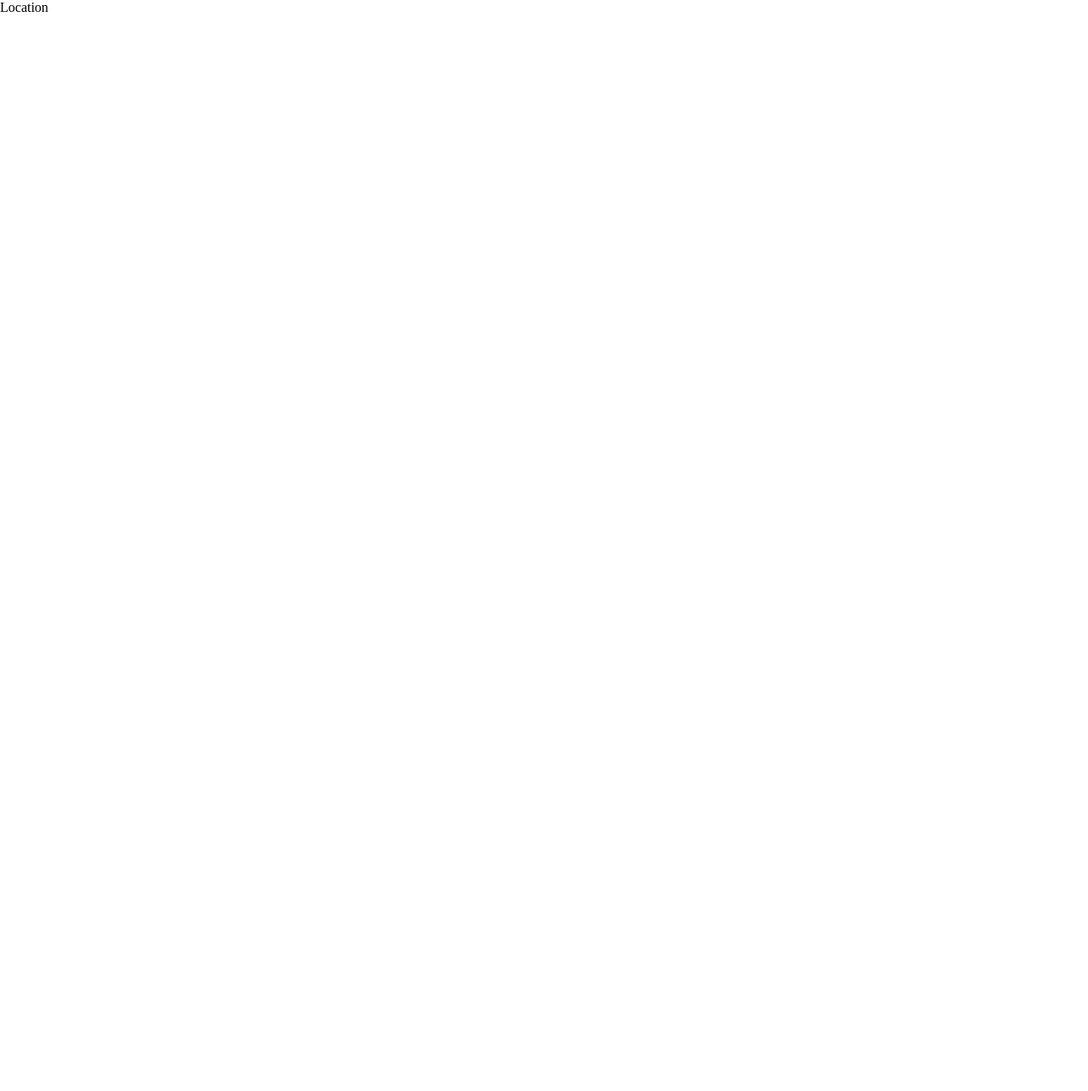
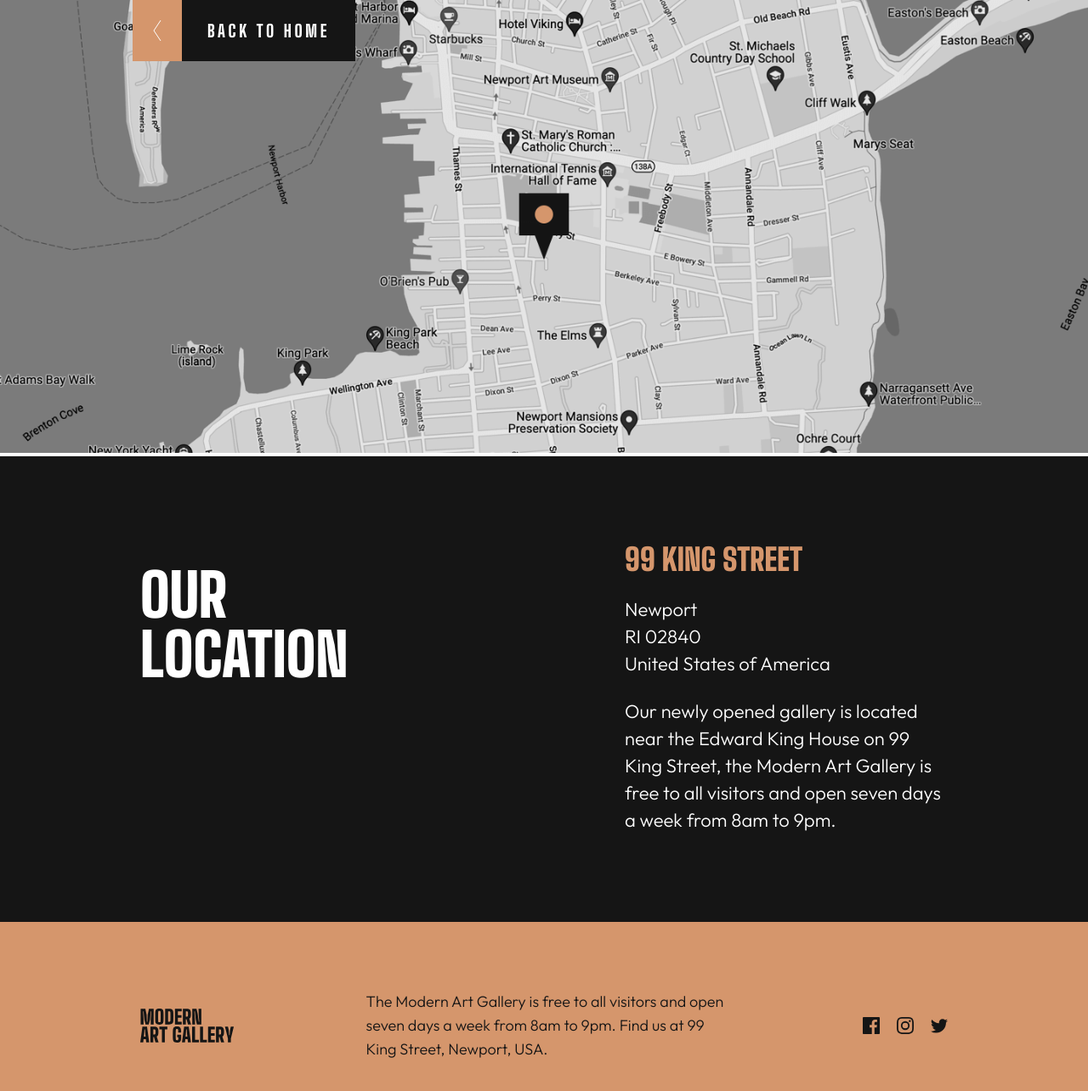
Before and after one commit to caarlosdamian/art-gallery, a React (Vite) app: page /location in a window 1280 px wide. Shown: the top 1284 px of the page at 85% size. Before the commit the page ends 800 px from the top, so only its background shows below. Built offline with nearby package versions, Linux system fonts and the light colour scheme.

Commit message:
finish desktop application

```diff
--- a/src/components/Button/Button.scss
+++ b/src/components/Button/Button.scss
@@ -3,6 +3,11 @@
   cursor: pointer;
   z-index: 1;
   text-decoration: none;
+
+  &.absolute{
+    position: absolute;
+    left: 156px;
+  }
 
   .button__container-button {
     background: #d5966c;
--- a/src/components/Button/Button.tsx
+++ b/src/components/Button/Button.tsx
@@ -2,10 +2,13 @@ import React from "react";
 import ArrowRight from "../../assets/icon-arrow-right.svg";
 import ArrowLeft from "../../assets/icon-arrow-left.svg";
 import "./Button.scss";
-import { Link } from "react-router-dom";
+import { Link, useLocation } from "react-router-dom";
 
 export const Button = () => {
+  const { pathname } = useLocation();
   return (
+    <>
+      {pathname !== "/location" ? (
         <Link className="button__container" to="/location">
           <button className="button__container-input">OUR LOCATION</button>
           <img
@@ -14,5 +17,17 @@ export const Button = () => {
             alt="ArrowRight"
           />
         </Link>
+      ) : (
+        <Link className="button__container absolute" to="/">
+          <img
+            className="button__container-button"
+            src={ArrowLeft}
+            alt="ArrowLeft"
+          />
+          <button className="button__container-input">BACK TO HOME</button>
+
+        </Link>
+      )}
+    </>
   );
 };
--- /dev/null
+++ b/src/pages/Location/Location.scss
@@ -0,0 +1,67 @@
+.middle__container {
+    background: #151515;
+    height: 548px;
+    display: flex;
+    justify-content: center;
+    gap: 220px;
+    padding: 128px 165px;
+
+
+
+
+    .location__left {
+        .left__location-header {
+            font-family: "Big Shoulders Display";
+            font-style: normal;
+            font-weight: 900;
+            font-size: 70px;
+            line-height: 70px;
+            text-transform: uppercase;
+            color: #ffffff;
+            width: 350px;
+        }
+    }
+
+    .location__right {
+        display: flex;
+        align-items: flex-start;
+        justify-content: center;
+        flex-direction: column;
+
+        .location__rght-header {
+            font-family: "Big Shoulders Display";
+            font-style: normal;
+            font-weight: 900;
+            font-size: 36px;
+            line-height: 36px;
+            text-transform: uppercase;
+            color: #d5966c;
+            margin-bottom: 24px;
+        }
+
+        .location__text {
+            font-family: "Outfit";
+            font-style: normal;
+            font-weight: 300;
+            font-size: 22px;
+            line-height: 32px;
+            color: #ffffff;
+        }
+
+        .location__text-bottom {
+            font-family: "Outfit";
+            font-style: normal;
+            font-weight: 300;
+            font-size: 22px;
+            line-height: 32px;
+            color: #ffffff;
+            margin-top: 24px;
+        }
+    }
+}
+
+
+.location__image {
+    width: 100%;
+    object-fit: cover;
+}
--- a/src/pages/Location/Location.tsx
+++ b/src/pages/Location/Location.tsx
@@ -1,11 +1,34 @@
-import React from 'react'
-import { useLocation } from 'react-router-dom';
+import React from "react";
+import { useLocation } from "react-router-dom";
+import map from "../../assets/desktop/image-map.png";
+import { Button } from "../../components/Button/Button";
+import { Footer } from "../../sections/Footer/Footer";
+import './Location.scss'
 
 export const Location = () => {
-  const location = useLocation()
+  const location = useLocation();
   console.log(location);
   return (
-    <div>Location</div>
+    <div className="location__container">
+      <Button/>
+      <img src={map} alt="maps" className="location__image" />
+      <div className="middle__container">
+        <div className="location__left">
+          <h1 className="left__location-header">OUR LOCATION</h1>
+        </div>
+        <div className="location__right">
+          <h1 className="location__rght-header">99 King Street</h1>
+          <p className="location__text">Newport</p>
+          <p className="location__text"> RI 02840</p>
 
-  )
-}
+          <p className="location__text"> United States of America</p>
+
+          <p className="location__text-bottom">
+          Our newly opened gallery is located near the Edward King House on 99 King Street, the Modern Art Gallery is free to all visitors and open seven days a week from 8am to 9pm.
+          </p>
+        </div>
+      </div>
+      <Footer />
+    </div>
+  );
+};
--- a/src/sections/Footer/Footer.scss
+++ b/src/sections/Footer/Footer.scss
@@ -5,8 +5,6 @@
   justify-content: space-between;
   align-items: center;
   padding: 80px 165px;
-  margin-top: 800px;
-  background: #151515;
 
   .footer__text {
     font-family: "Outfit";
@@ -15,13 +13,14 @@
     font-size: 18px;
     line-height: 28px;
     width: 430px;
-    color: #ffffff;
   }
+
   .footer_social-container {
     display: flex;
     justify-content: space-between;
     align-items: center;
     gap: 20px;
+
     .icon {
       cursor: pointer;
 
--- a/src/sections/Footer/Footer.tsx
+++ b/src/sections/Footer/Footer.tsx
@@ -1,32 +1,68 @@
 import React from "react";
+import { useLocation } from "react-router-dom";
 import logo from "../../assets/logo-light.svg";
+import logoblack from "../../assets/logo-dark.svg";
 import "./Footer.scss";
 
 export const Footer = () => {
+  const location = useLocation();
   return (
-    <footer className="footer__container">
-      <img src={logo} className="footer__header" alt="logo" />
-      <p className="footer__text">
+    <footer
+      className="footer__container"
+      style={{
+        background: `${
+          location.pathname !== "/location" ? "#151515" : "#D5966C"
+        }`,
+        marginTop: `${location.pathname !== "/location" ? "800px" : ""}`,
+      }}
+    >
+      {location.pathname !== "/location" ? (
+        <img src={logo} className="footer__header" alt="logo" />
+      ) : (
+        <img src={logoblack} className="footer__header" alt="logo" />
+      )}
+
+      <p
+        className="footer__text"
+        style={{
+          color: `${location.pathname !== "/location" ? "#FFF" : "#151515"}`,
+        }}
+      >
         The Modern Art Gallery is free to all visitors and open seven days a
         week from 8am to 9pm. Find us at 99 King Street, Newport, USA.
       </p>
       <div className="footer_social-container">
-        <svg  className="icon" width="20" height="20" xmlns="http://www.w3.org/2000/svg" >
+        <svg
+          className="icon"
+          width="20"
+          height="20"
+          xmlns="http://www.w3.org/2000/svg"
+        >
           <path
             d="M18.896 0H1.104C.494 0 0 .494 0 1.104v17.793C0 19.506.494 20 1.104 20h9.58v-7.745H8.076V9.237h2.606V7.01c0-2.583 1.578-3.99 3.883-3.99 1.104 0 2.052.082 2.329.119v2.7h-1.598c-1.254 0-1.496.597-1.496 1.47v1.928h2.989l-.39 3.018h-2.6V20h5.098c.608 0 1.102-.494 1.102-1.104V1.104C20 .494 19.506 0 18.896 0Z"
-            fill="#FFF"
+            fill={`${location.pathname !== "/location" ? "#FFF" : "#151515"}`}
           />
         </svg>
-        <svg  className="icon" width="20" height="20" xmlns="http://www.w3.org/2000/svg">
+        <svg
+          className="icon"
+          width="20"
+          height="20"
+          xmlns="http://www.w3.org/2000/svg"
+        >
           <path
             d="M10 1.802c2.67 0 2.987.01 4.042.059 2.71.123 3.975 1.409 4.099 4.099.048 1.054.057 1.37.057 4.04 0 2.672-.01 2.988-.057 4.042-.124 2.687-1.387 3.975-4.1 4.099-1.054.048-1.37.058-4.041.058-2.67 0-2.987-.01-4.04-.058-2.718-.124-3.977-1.416-4.1-4.1-.048-1.054-.058-1.37-.058-4.041 0-2.67.01-2.986.058-4.04.124-2.69 1.387-3.977 4.1-4.1 1.054-.048 1.37-.058 4.04-.058ZM10 0C7.284 0 6.944.012 5.877.06 2.246.227.227 2.242.061 5.877.01 6.944 0 7.284 0 10s.012 3.057.06 4.123c.167 3.632 2.182 5.65 5.817 5.817 1.067.048 1.407.06 4.123.06s3.057-.012 4.123-.06c3.629-.167 5.652-2.182 5.816-5.817.05-1.066.061-1.407.061-4.123s-.012-3.056-.06-4.122C19.777 2.249 17.76.228 14.124.06 13.057.01 12.716 0 10 0Zm0 4.865a5.135 5.135 0 1 0 0 10.27 5.135 5.135 0 0 0 0-10.27Zm0 8.468a3.333 3.333 0 1 1 0-6.666 3.333 3.333 0 0 1 0 6.666Zm5.338-9.87a1.2 1.2 0 1 0 0 2.4 1.2 1.2 0 0 0 0-2.4Z"
-            fill="#FFF"
+            fill={`${location.pathname !== "/location" ? "#FFF" : "#151515"}`}
           />
         </svg>
-        <svg  className="icon" width="20" height="17" xmlns="http://www.w3.org/2000/svg">
+        <svg
+          className="icon"
+          width="20"
+          height="17"
+          xmlns="http://www.w3.org/2000/svg"
+        >
           <path
             d="M20 2.172a8.192 8.192 0 0 1-2.357.646 4.11 4.11 0 0 0 1.805-2.27 8.22 8.22 0 0 1-2.606.996A4.096 4.096 0 0 0 13.847.248c-2.65 0-4.596 2.472-3.998 5.037A11.648 11.648 0 0 1 1.392 1a4.109 4.109 0 0 0 1.27 5.478 4.086 4.086 0 0 1-1.858-.513c-.045 1.9 1.318 3.679 3.291 4.075a4.113 4.113 0 0 1-1.853.07 4.106 4.106 0 0 0 3.833 2.849A8.25 8.25 0 0 1 0 14.658a11.616 11.616 0 0 0 6.29 1.843c7.618 0 11.923-6.434 11.663-12.205A8.354 8.354 0 0 0 20 2.172Z"
-            fill="#FFF"
+            fill={`${location.pathname !== "/location" ? "#FFF" : "#151515"}`}
           />
         </svg>
       </div>
```
Lines whose indentation alone changed are shown as unchanged.
